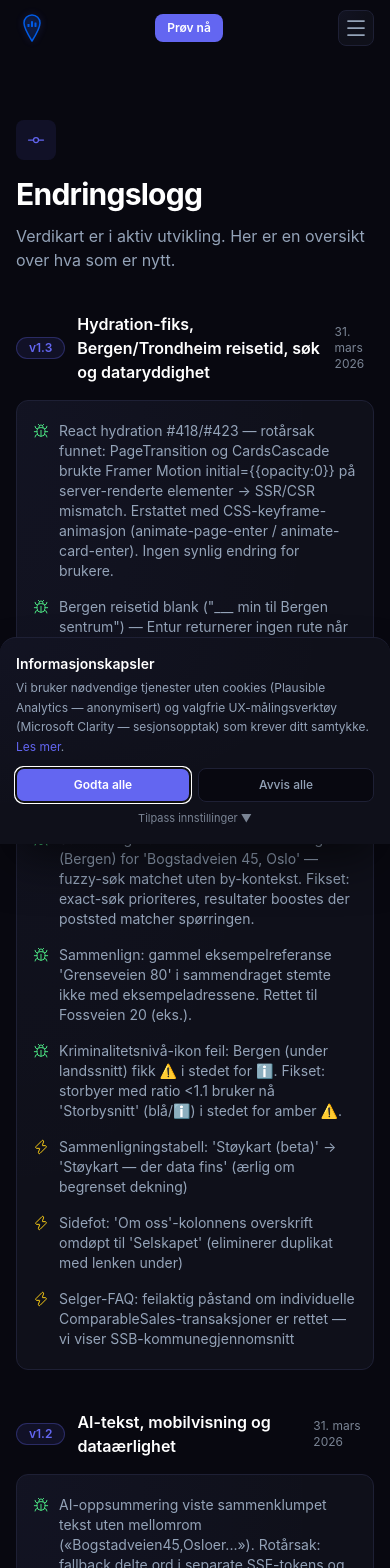
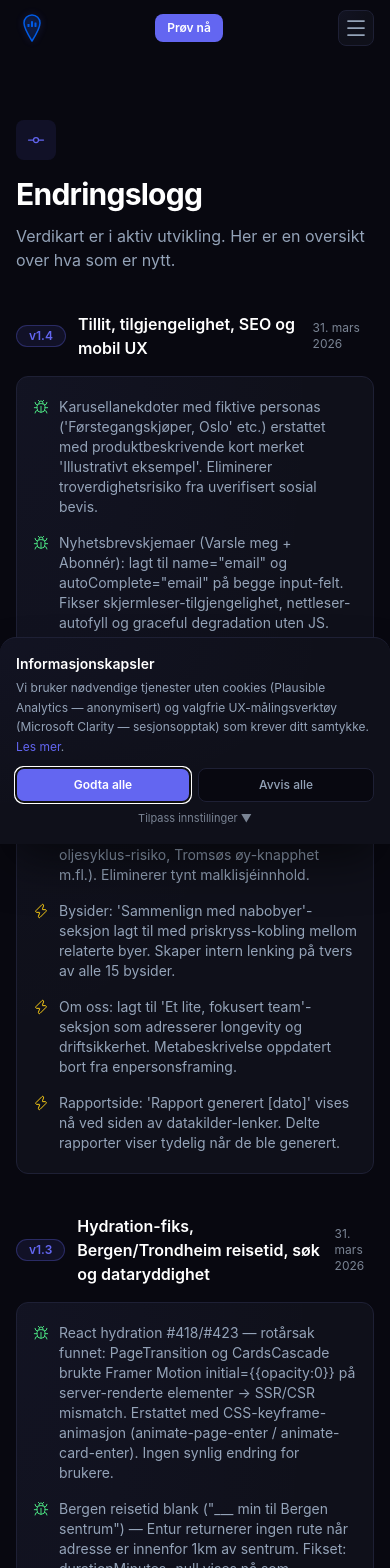
Before and after one commit to LobsterQuant/verdikart, a Next.js app: page /changelog in a window 390 px wide. Shown: the top 1568 px of the page. Built offline with nearby package versions, Linux system fonts and the light colour scheme.

Commit message:
changelog: add v1.4 — trust, a11y, SEO, mobile UX fixes

```diff
--- a/src/app/changelog/page.tsx
+++ b/src/app/changelog/page.tsx
@@ -25,6 +25,20 @@ interface ChangeEntry {
 }
 
 const changelog: ChangeEntry[] = [
+  {
+    version: "1.4",
+    date: "31. mars 2026",
+    label: "Tillit, tilgjengelighet, SEO og mobil UX",
+    items: [
+      { type: "fix", text: "Karusellanekdoter med fiktive personas ('Førstegangskjøper, Oslo' etc.) erstattet med produktbeskrivende kort merket 'Illustrativt eksempel'. Eliminerer troverdighetsrisiko fra uverifisert sosial bevis." },
+      { type: "fix", text: "Nyhetsbrevskjemaer (Varsle meg + Abonnér): lagt til name=\"email\" og autoComplete=\"email\" på begge input-felt. Fikser skjermleser-tilgjengelighet, nettleser-autofyll og graceful degradation uten JS." },
+      { type: "fix", text: "Informasjonskapselbanner dekket innhold på 390px iPhone. Fikset: full-bredde bunnark på mobil (rounded-t-2xl, bottom-0) — hero-innhold er nå synlig over banneret. Desktop-variant uendret (hjørnekort)." },
+      { type: "improvement", text: "Bysider: alle 15 bysider har nå en unik 'Hva du bør vite'-seksjon med lokalt differensiert innhold (Bodøs flyplass-transformasjon, Bergens Bybane-priseffekt, Stavanger-oljesyklus-risiko, Tromsøs øy-knapphet m.fl.). Eliminerer tynt malklisjéinnhold." },
+      { type: "improvement", text: "Bysider: 'Sammenlign med nabobyer'-seksjon lagt til med priskryss-kobling mellom relaterte byer. Skaper intern lenking på tvers av alle 15 bysider." },
+      { type: "improvement", text: "Om oss: lagt til 'Et lite, fokusert team'-seksjon som adresserer longevity og driftsikkerhet. Metabeskrivelse oppdatert bort fra enpersonsframing." },
+      { type: "improvement", text: "Rapportside: 'Rapport generert [dato]' vises nå ved siden av datakilder-lenker. Delte rapporter viser tydelig når de ble generert." },
+    ],
+  },
   {
     version: "1.3",
     date: "31. mars 2026",
```
